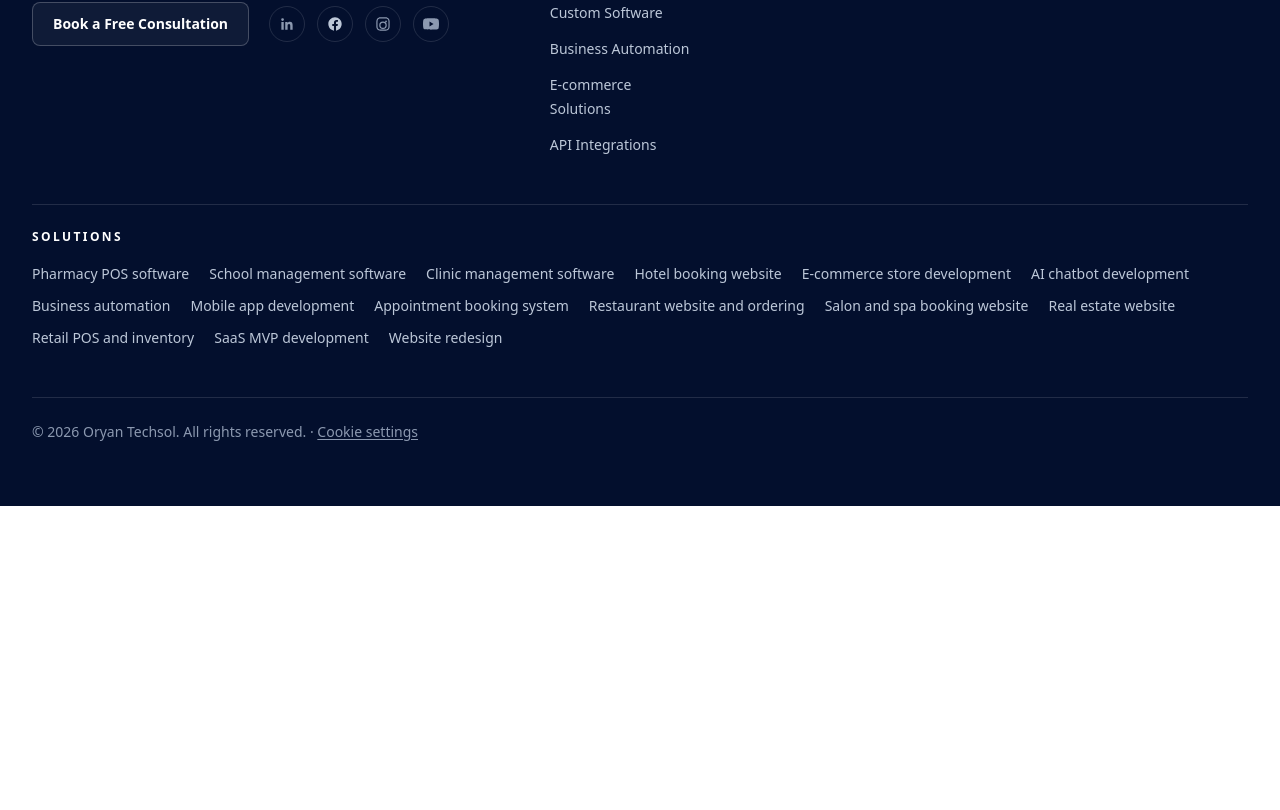
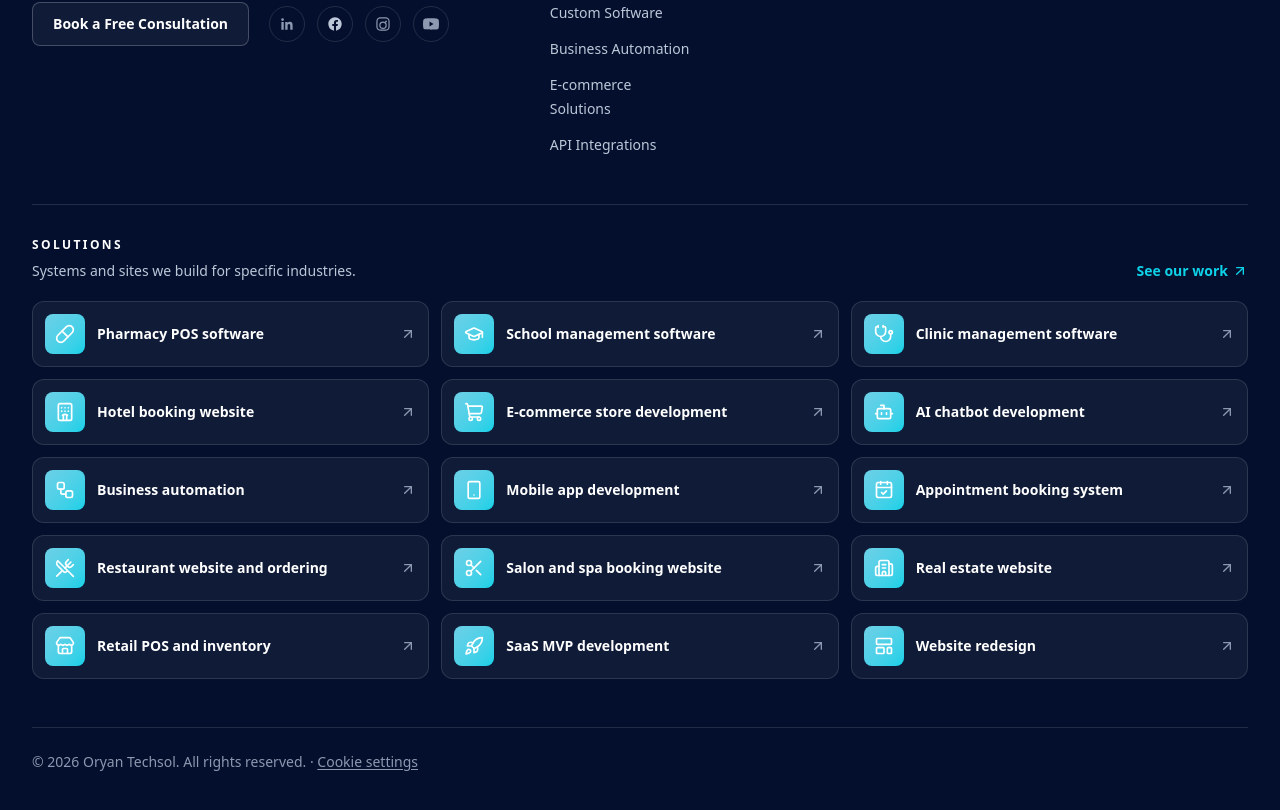
Before and after one commit to Kashi423/oryan-techsol, a React (Vite) app: page / in a window 1280 px wide. Shown: the part 6885-7695 px from the top of the page. Before the commit the page ends 7391 px from the top, so only its background shows below. Built offline with nearby package versions, Linux system fonts and the light colour scheme; no server answers.

Commit message:
Footer: solutions showcase with icons
Co-Authored-By: Claude Sonnet 5.5 <noreply@anthropic.com>

```diff
--- a/src/components/layout/Footer.jsx
+++ b/src/components/layout/Footer.jsx
@@ -1,4 +1,24 @@
-import { Mail, MapPin, Phone } from 'lucide-react'
+import {
+  ArrowUpRight,
+  Bot,
+  Building2,
+  CalendarCheck,
+  GraduationCap,
+  Hotel,
+  LayoutTemplate,
+  Mail,
+  MapPin,
+  Phone,
+  Pill,
+  Rocket,
+  Scissors,
+  ShoppingCart,
+  Smartphone,
+  Stethoscope,
+  Store,
+  UtensilsCrossed,
+  Workflow,
+} from 'lucide-react'
 import { Link } from 'react-router'
 import Logo from '@/components/brand/Logo'
 import { Button, Container } from '@/components/ui'
@@ -17,6 +37,25 @@ const socialPaths = {
     'M12 2c2.717 0 3.056.01 4.122.06 1.065.05 1.79.217 2.428.465a4.9 4.9 0 0 1 1.772 1.153 4.9 4.9 0 0 1 1.153 1.772c.248.637.415 1.363.465 2.428.05 1.066.06 1.405.06 4.122s-.01 3.056-.06 4.122c-.05 1.065-.217 1.79-.465 2.428a4.9 4.9 0 0 1-1.153 1.772 4.9 4.9 0 0 1-1.772 1.153c-.637.248-1.363.415-2.428.465-1.066.05-1.405.06-4.122.06s-3.056-.01-4.122-.06c-1.065-.05-1.79-.217-2.428-.465a4.9 4.9 0 0 1-1.772-1.153 4.9 4.9 0 0 1-1.153-1.772c-.248-.637-.415-1.363-.465-2.428C2.01 15.056 2 14.717 2 12s.01-3.056.06-4.122c.05-1.065.217-1.79.465-2.428A4.9 4.9 0 0 1 3.678 3.678 4.9 4.9 0 0 1 5.45 2.525c.637-.248 1.363-.415 2.428-.465C8.944 2.01 9.283 2 12 2zm0 1.802c-2.67 0-2.986.01-4.04.059-.976.045-1.505.207-1.858.344-.467.182-.8.399-1.15.748-.35.35-.566.683-.748 1.15-.137.353-.3.882-.344 1.858-.05 1.054-.059 1.37-.059 4.04s.01 2.986.059 4.04c.045.976.207 1.505.344 1.858.182.467.399.8.748 1.15.35.35.683.566 1.15.748.353.137.882.3 1.858.344 1.054.05 1.37.059 4.04.059s2.986-.01 4.04-.059c.976-.045 1.505-.207 1.858-.344.467-.182.8-.399 1.15-.748.35-.35.566-.683.748-1.15.137-.353.3-.882.344-1.858.05-1.054.059-1.37.059-4.04s-.01-2.986-.059-4.04c-.045-.976-.207-1.505-.344-1.858a3.1 3.1 0 0 0-.748-1.15 3.1 3.1 0 0 0-1.15-.748c-.353-.137-.882-.3-1.858-.344-1.054-.05-1.37-.059-4.04-.059zm0 4.595a5.603 5.603 0 1 1 0 11.206 5.603 5.603 0 0 1 0-11.206zm0 1.802a3.801 3.801 0 1 0 0 7.602 3.801 3.801 0 0 0 0-7.602zm5.883-1.997a1.31 1.31 0 1 1-2.62 0 1.31 1.31 0 0 1 2.62 0z',
   youtube:
     'M23.498 6.186a2.99 2.99 0 0 0-2.104-2.117C19.505 3.5 12 3.5 12 3.5s-7.505 0-9.394.569A2.99 2.99 0 0 0 .502 6.186 31.3 31.3 0 0 0 0 12a31.3 31.3 0 0 0 .502 5.814 2.99 2.99 0 0 0 2.104 2.117C4.495 20.5 12 20.5 12 20.5s7.505 0 9.394-.569a2.99 2.99 0 0 0 2.104-2.117A31.3 31.3 0 0 0 24 12a31.3 31.3 0 0 0-.502-5.814zM9.75 15.568V8.432L15.818 12 9.75 15.568z',
+}
+
+// One icon per solution page (keyed by slug); pages without one fall back to a generic mark.
+const solutionIcons = {
+  'pharmacy-pos-software': Pill,
+  'school-management-software': GraduationCap,
+  'clinic-management-software': Stethoscope,
+  'hotel-booking-website': Hotel,
+  'ecommerce-store-development': ShoppingCart,
+  'ai-chatbot-for-business': Bot,
+  'business-automation-services': Workflow,
+  'mobile-app-development-for-business': Smartphone,
+  'appointment-booking-system': CalendarCheck,
+  'restaurant-ordering-website': UtensilsCrossed,
+  'salon-spa-booking-website': Scissors,
+  'real-estate-website-development': Building2,
+  'retail-pos-and-inventory-software': Store,
+  'saas-mvp-development': Rocket,
+  'website-redesign-for-small-business': LayoutTemplate,
 }
 
 function SocialIcon({ icon, className }) {
@@ -133,19 +172,41 @@ export default function Footer() {
           </div>
         </div>
 
-        <nav aria-label="Solutions" className="mt-8 border-t border-line pt-5 sm:mt-12 sm:pt-6">
+        <nav aria-label="Solutions" className="mt-8 border-t border-line pt-6 sm:mt-12 sm:pt-8">
+          <div className="flex flex-wrap items-end justify-between gap-2">
+            <div>
               <h2 className="text-xs tracking-[0.2em] text-fg">Solutions</h2>
-          <ul className="mt-3 flex flex-wrap gap-x-5 gap-y-2 sm:mt-4">
-            {solutions.map((solution) => (
+              <p className="mt-2 text-sm text-fg-muted">Systems and sites we build for specific industries.</p>
+            </div>
+            <Link
+              to="/portfolio"
+              className="inline-flex items-center gap-1 font-display text-sm font-semibold text-highlight hover:underline"
+            >
+              See our work
+              <ArrowUpRight className="size-4" aria-hidden="true" />
+            </Link>
+          </div>
+          <ul className="mt-5 grid gap-3 sm:grid-cols-2 lg:grid-cols-3">
+            {solutions.map((solution) => {
+              const Icon = solutionIcons[solution.slug] ?? LayoutTemplate
+              return (
                 <li key={solution.slug}>
                   <Link
                     to={`/solutions/${solution.slug}`}
-                  className="rounded-sm text-sm text-fg-muted transition-colors hover:text-fg"
+                    className="group flex items-center gap-3 rounded-xl border border-line bg-surface-raised p-3 transition-colors duration-200 hover:border-highlight/50 hover:bg-highlight/5"
                   >
-                  {solution.eyebrow}
+                    <span className="flex size-10 shrink-0 items-center justify-center rounded-lg bg-linear-to-br from-[var(--gradient-from)] to-[var(--gradient-to)] text-white">
+                      <Icon className="size-5" aria-hidden="true" />
+                    </span>
+                    <span className="min-w-0 flex-1 text-sm font-semibold text-fg">{solution.eyebrow}</span>
+                    <ArrowUpRight
+                      className="size-4 shrink-0 text-fg-subtle transition-all duration-200 group-hover:translate-x-0.5 group-hover:-translate-y-0.5 group-hover:text-highlight"
+                      aria-hidden="true"
+                    />
                   </Link>
                 </li>
-            ))}
+              )
+            })}
           </ul>
         </nav>
 
```
Lines whose indentation alone changed are shown as unchanged.
